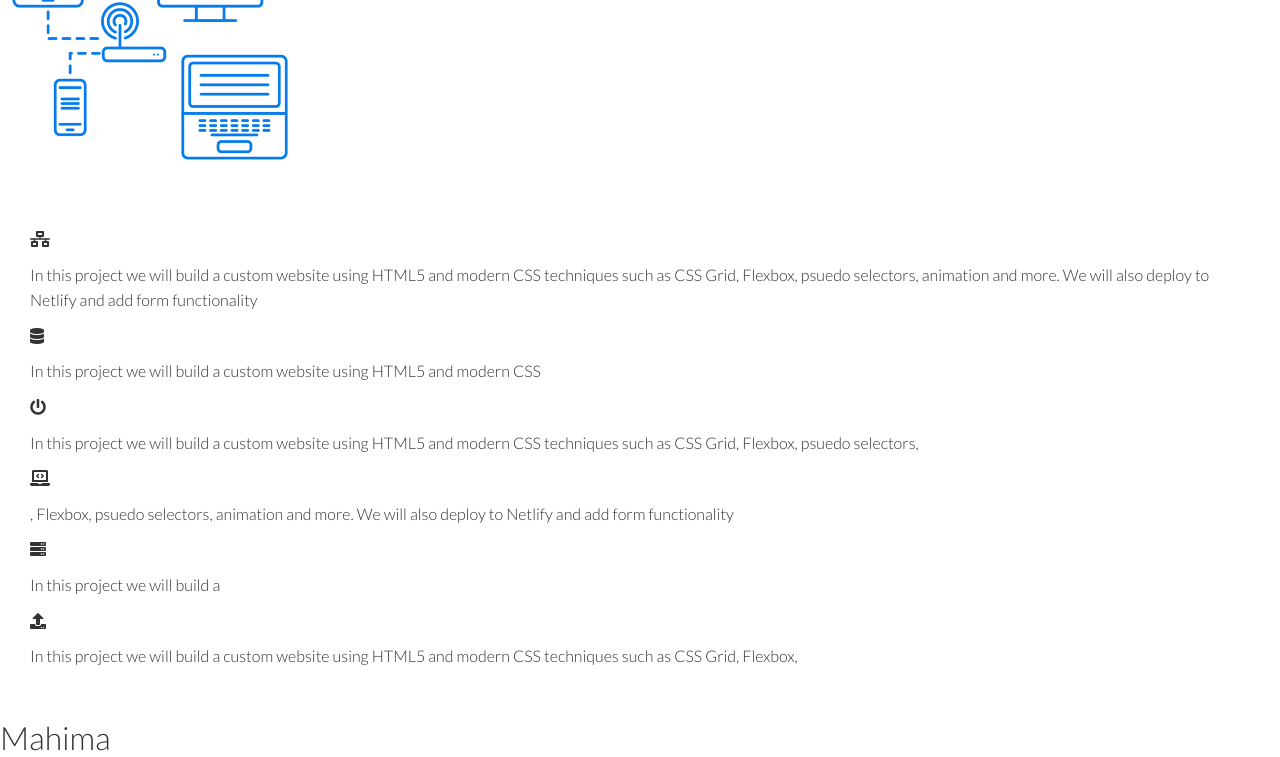
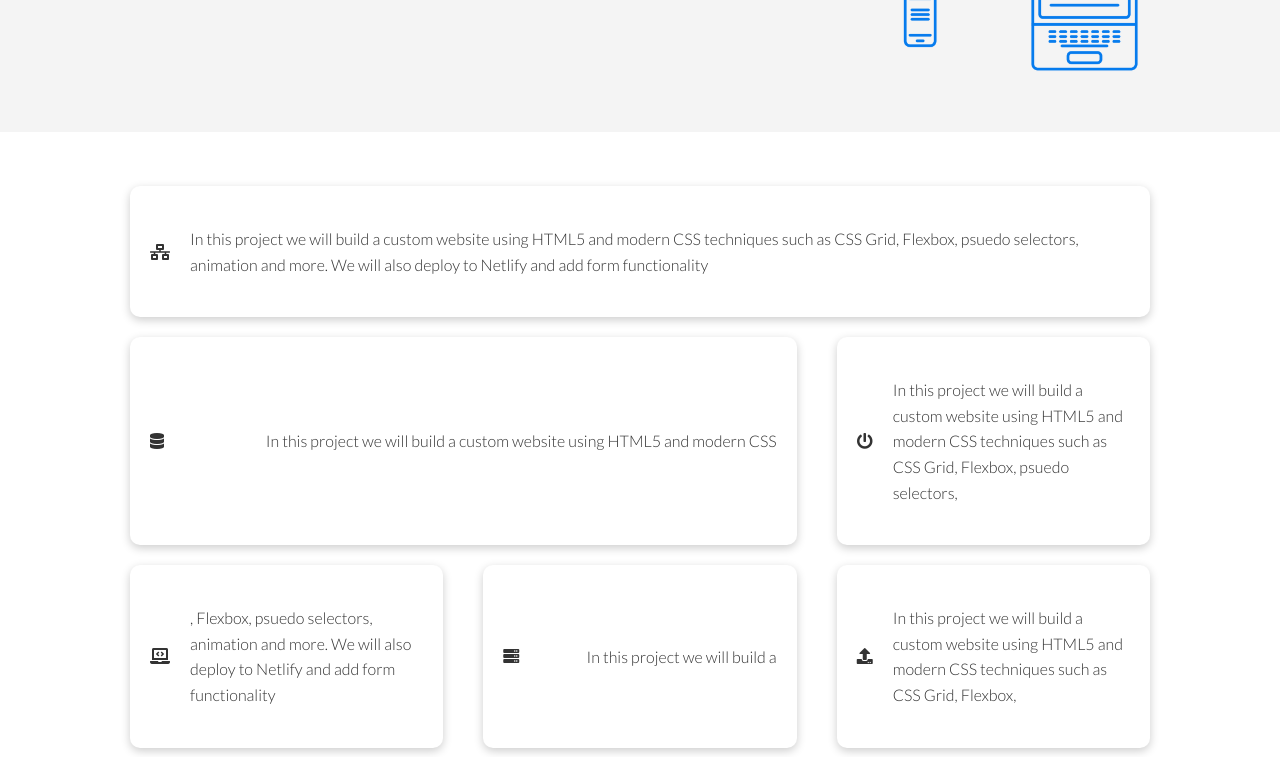
Before and after one commit to Mahima-Gupta1315/html-css-responsive-website, a plain HTML site: page features.html in a window 1280 px wide. Shown: the part 566-1323 px from the top of the page. Drawn offline with Linux system fonts and the light colour scheme; files whose address does not match are found by name.

Commit message:
Update features.html

```diff
--- a/features.html
+++ b/features.html
@@ -3,7 +3,7 @@
 <head>
 	<title>the programer</title>
 	<link rel="stylesheet" type="text/css" href="styles.css">
-	<link rel="stylesheet" type="text/css" href="css files/utilities.css">
+	<link rel="stylesheet" type="text/css" href="utilities.css">
 
 <link rel="stylesheet" type="text/css" href="https://cdnjs.cloudflare.com/ajax/libs/font-awesome/5.15.2/css/all.min.css">
 </head>
```
